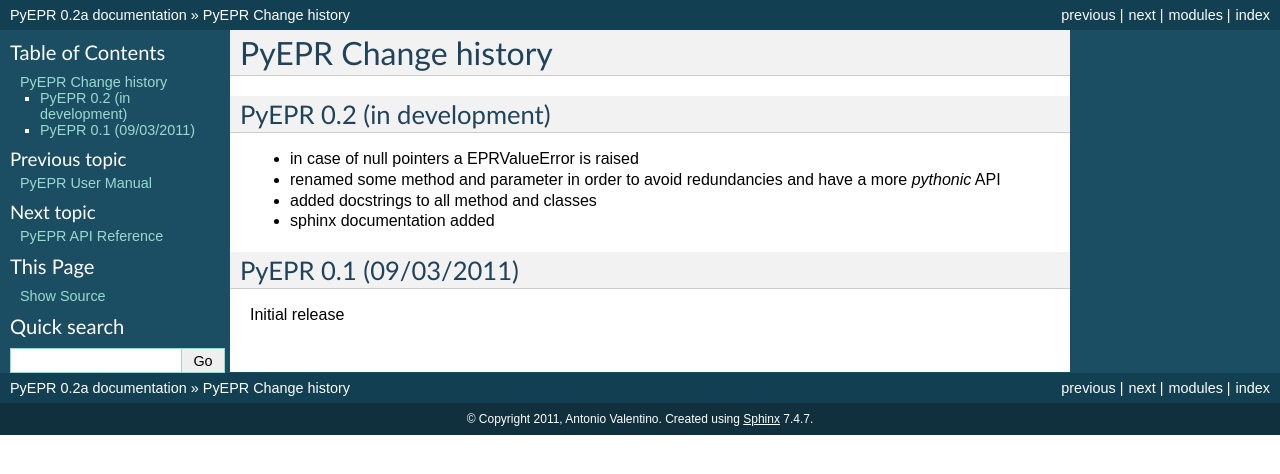
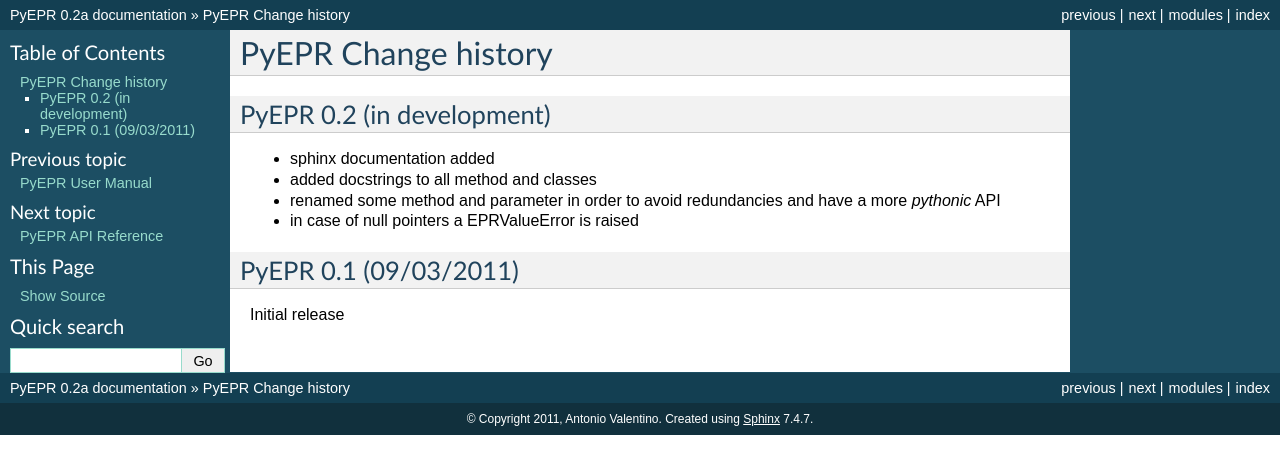
Before and after one commit to avalentino/pyepr, a Sphinx documentation site: the page built from doc/NEWS.txt, in a window 1280 px wide. Shown: the top 474 px of the page. Built offline with Sphinx 7.4.7, drawn with Linux system fonts in a browser that asks for light colours; formulas are drawn with MathJax 3.

Commit message:
Minor changes

```diff
--- a/doc/NEWS.txt
+++ b/doc/NEWS.txt
@@ -5,11 +5,11 @@
 PyEPR 0.2 (in development)
 --------------------------
 
-* in case of null pointers a EPRValueError is raised
+* sphinx documentation added
+* added docstrings to all method and classes
 * renamed some method and parameter in order to avoid redundancies and
   have a more *pythonic*  API
-* added docstrings to all method and classes
-* sphinx documentation added
+* in case of null pointers a EPRValueError is raised
 
 
 PyEPR 0.1 (09/03/2011)
```
